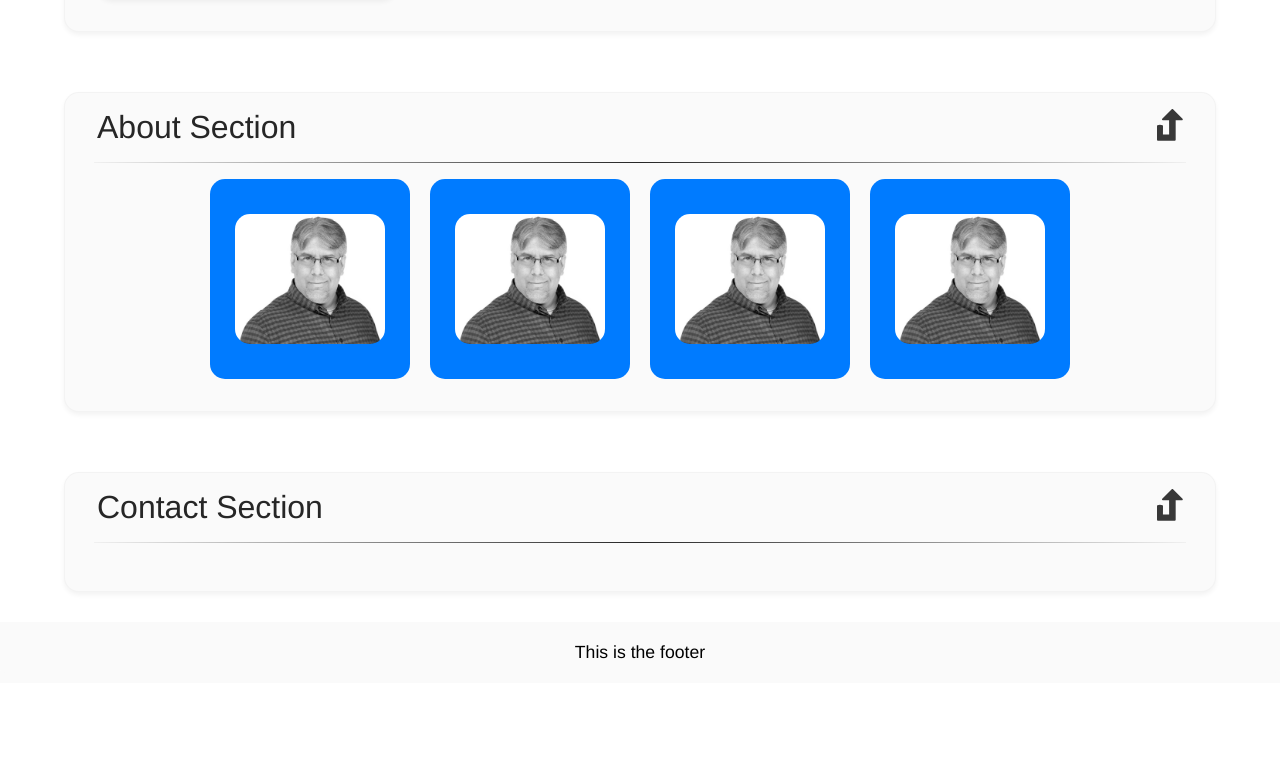
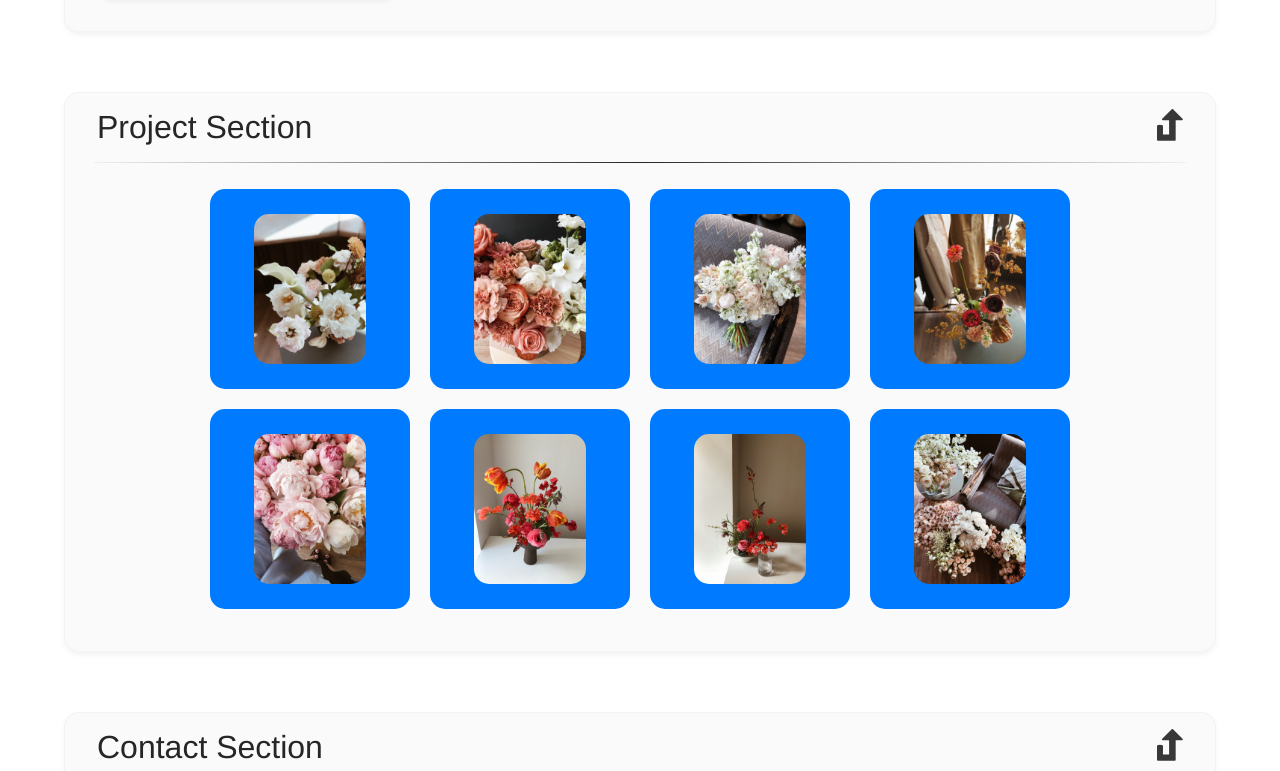
Before and after one commit to wchrapcynski/wc-component-component-library, a React (Create React App) app: page / in a window 1280 px wide. Shown: the part 529-1300 px from the top of the page. Before the commit the page ends 1212 px from the top, so only its background shows below. Built offline with nearby package versions, Linux system fonts and the light colour scheme.

Commit message:
Finished off the mid section of the demo page using flip cards

```diff
--- a/src/App.js
+++ b/src/App.js
@@ -40,7 +40,7 @@ function App() {
         <div className="mid-section">
           <SectionCard
             cardColorType="backgroundWhite1"
-            description="About Section"
+            description="Project Section"
             margin="margin30"
             padding="pad20"
             id={navbarItems[0]}
--- a/src/components/cards/cards.scss
+++ b/src/components/cards/cards.scss
@@ -53,7 +53,7 @@
       justify-content: center;
       align-items: center;
       img {
-        width: 75%;
+        height: 75%;
       }
     }
     .flip-card-back {
--- a/src/components/content/flipcardgallery.js
+++ b/src/components/content/flipcardgallery.js
@@ -4,7 +4,7 @@ import "./flipcardgallery.scss";
 
 function FlipCardGallery(props) {
   const flipcards = props.flipcards.map((data, key) => {
-    return <div className="flipcard-gallery-item"><FlipCard image={data.image} flipCardText={data.flipCardText} /></div>;
+    return <div key={key} className="flipcard-gallery-item"><FlipCard image={data.image} flipCardText={data.flipCardText} /></div>;
   });
   return <div className="flipcard-gallery">{flipcards}</div>;
 }
--- a/src/components/content/flipcardgallery.scss
+++ b/src/components/content/flipcardgallery.scss
@@ -1,7 +1,10 @@
 .flipcard-gallery {
-    display: flex;
-    justify-content: center;
-    .flipcard-gallery-item {
-        margin: 0 10px;
-    }
+  display: flex;
+  justify-content: center;
+  align-items: center;
+  flex-wrap: wrap;
+  margin: 0 auto;
+  .flipcard-gallery-item {
+    margin: 10px;
+  }
 }
--- a/src/data/data.json
+++ b/src/data/data.json
@@ -1,8 +1,8 @@
 {
-  "tabs": ["About", "Contact"],
+  "tabs": ["Projects", "Contact"],
   "sections": [
     { "description": "Home Section", "id": "Home" },
-    { "description": "About Section", "id": "About" },
+    { "description": "Projets Section", "id": "Projets" },
     { "description": "Contact Section", "id": "Contact" }
   ],
   "images": {
@@ -31,20 +31,36 @@
   },
   "flipCards": [
     {
-      "image": "image1.png",
+      "image": "flowers1.jpg",
       "flipCardText": ["Title1", "Flipcard description text", "http://magicaltech.xyz"]
     },
     {
-      "image": "image1.png",
+      "image": "flowers2.jpg",
       "flipCardText": ["Title2", "Flipcard description text", "http://magicaltech.xyz"]
     },
     {
-      "image": "image1.png",
+      "image": "flowers3.jpg",
       "flipCardText": ["Title3", "Flipcard description text", "http://magicaltech.xyz"]
     },
     {
-      "image": "image1.png",
+      "image": "flowers4.jpg",
       "flipCardText": ["Title4", "Flipcard description text", "http://magicaltech.xyz"]
+    },
+    {
+      "image": "flowers5.jpg",
+      "flipCardText": ["Title5", "Flipcard description text", "http://magicaltech.xyz"]
+    },
+    {
+      "image": "flowers6.jpg",
+      "flipCardText": ["Title6", "Flipcard description text", "http://magicaltech.xyz"]
+    },
+    {
+      "image": "flowers7.jpg",
+      "flipCardText": ["Title7", "Flipcard description text", "http://magicaltech.xyz"]
+    },
+    {
+      "image": "flowers8.jpg",
+      "flipCardText": ["Title8", "Flipcard description text", "http://magicaltech.xyz"]
     }
   ],
   "footerText": "This is the footer"
```
